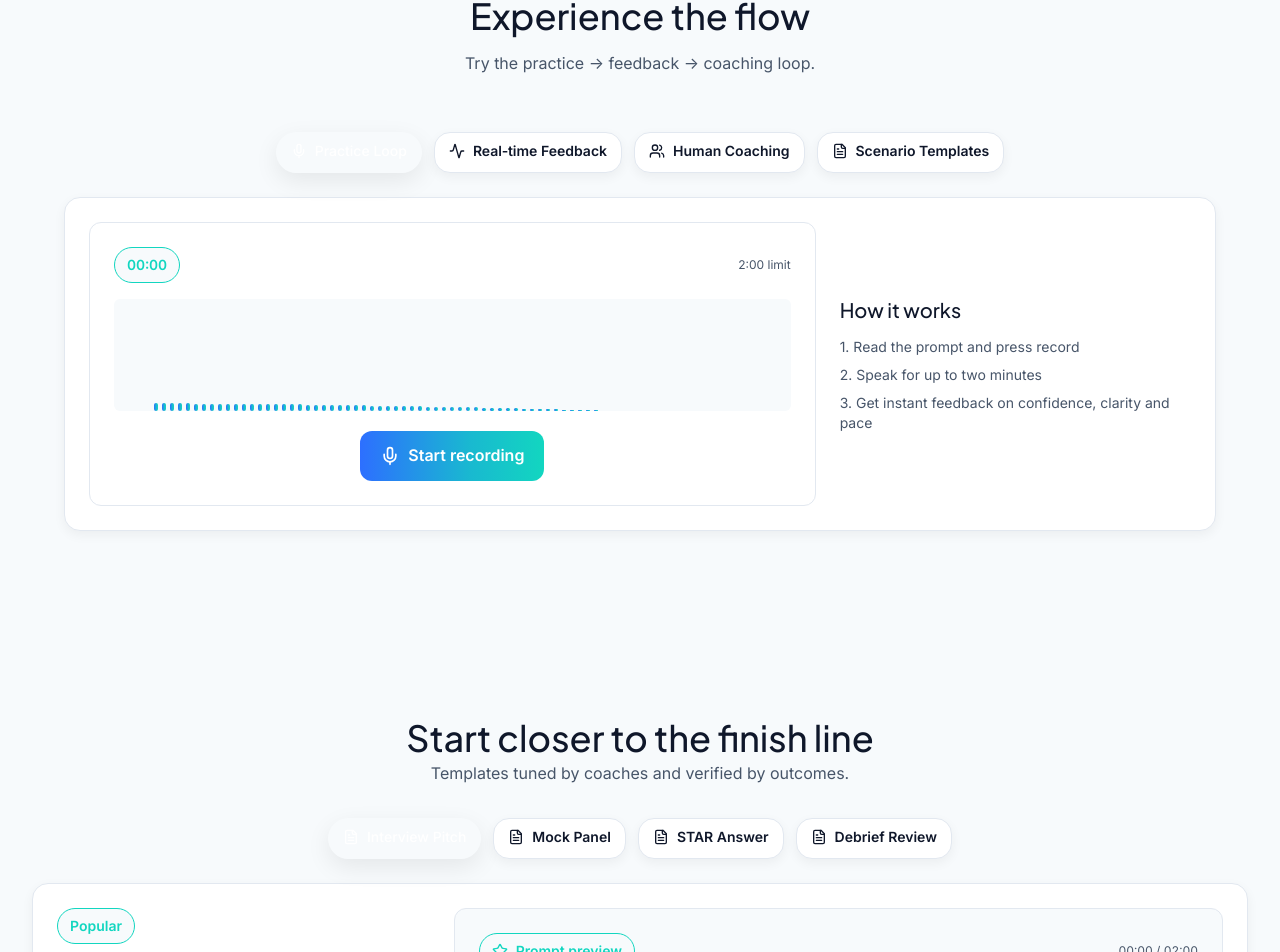
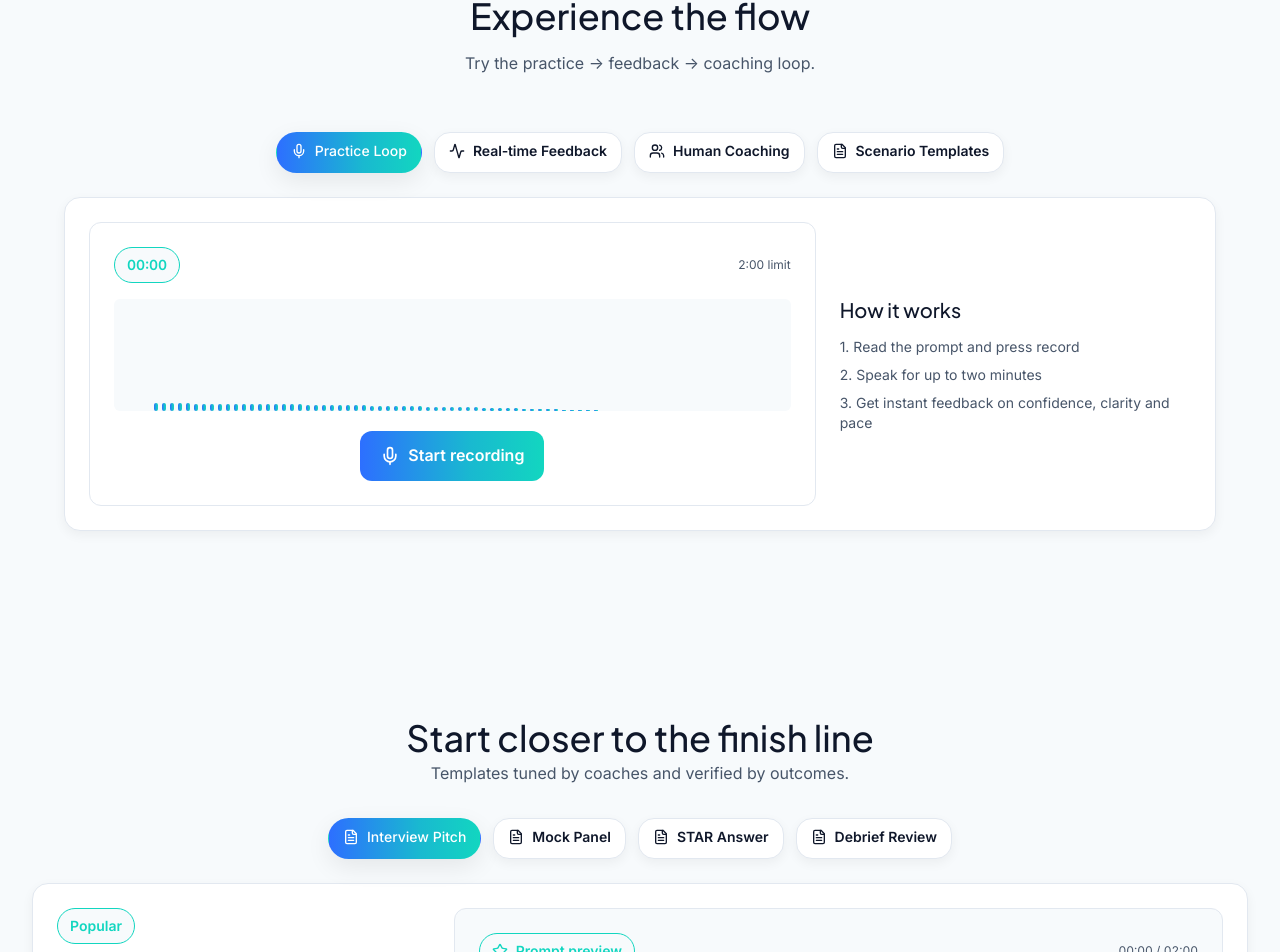
Before and after one commit to omthentic/site, a Next.js app: page /revamp in a window 1280 px wide. Shown: the part 775-1727 px from the top of the page. Built offline with nearby package versions, Linux system fonts and the light colour scheme.

Commit message:
light mode fix

```diff
--- a/src/app/components/FeatureExperience.tsx
+++ b/src/app/components/FeatureExperience.tsx
@@ -25,7 +25,7 @@ export default function FeatureExperience() {
             onClick={() => setActive(id)}
             className={`rounded-full px-3.5 py-2 text-sm font-medium transition-all border ${
               active === id
-                ? 'bg-gradient-primary text-white border-transparent shadow-hover'
+                ? 'gradient-primary text-white border-transparent shadow-hover'
                 : 'bg-card text-primary-heading border-subtle hover:shadow-hover'
             }`}
             aria-pressed={active === id}
--- a/src/app/components/TemplatesExperience.tsx
+++ b/src/app/components/TemplatesExperience.tsx
@@ -63,7 +63,7 @@ export default function TemplatesExperience() {
             onClick={() => setActive(t)}
             className={`rounded-full px-3.5 py-2 text-sm font-medium transition-all border ${
               active.id === t.id
-                ? 'bg-gradient-primary text-white border-transparent shadow-hover'
+                ? 'gradient-primary text-white border-transparent shadow-hover'
                 : 'bg-card text-primary-heading border-subtle hover:shadow-hover'
             }`}
             aria-pressed={active.id === t.id}
```
